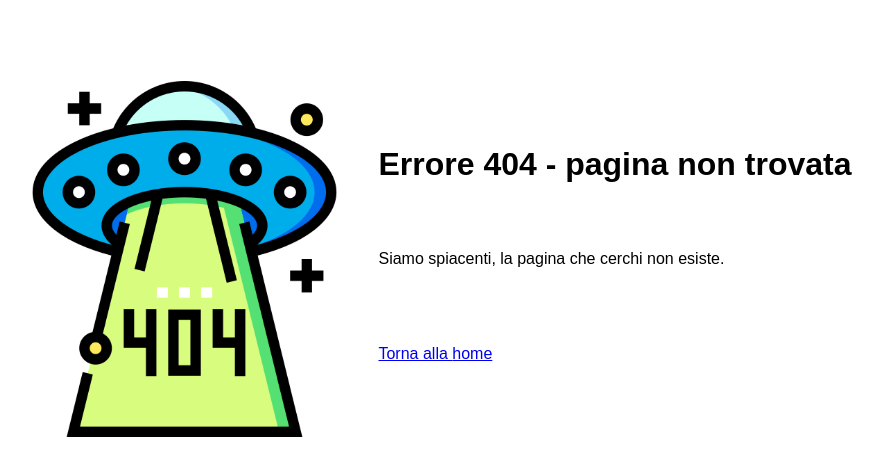
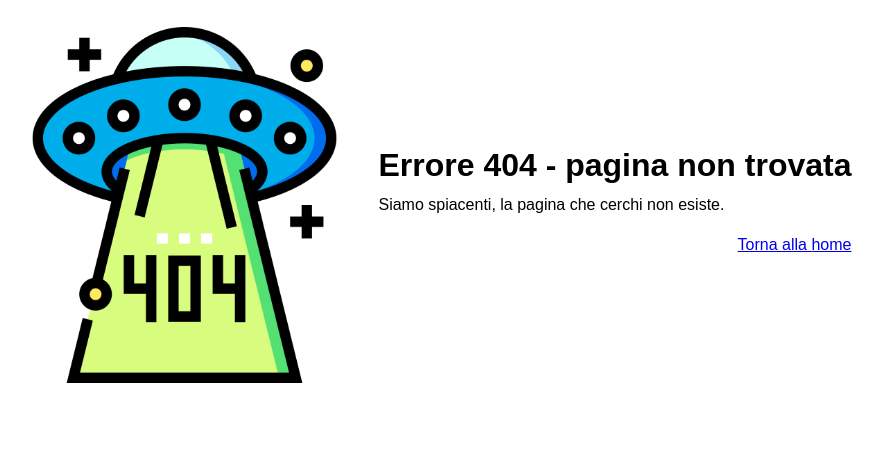
Before and after one commit to MatteoSquarz/GameHub, a PHP site: page /404.html in a window 1280 px wide. Shown: the top 476 px of the page, without its empty margins (203-1086 px from the left). Run offline with PHP 8.4, Linux system fonts and the light colour scheme.

Commit message:
minor changes
Closes #28

```diff
--- a/style.css
+++ b/style.css
@@ -981,7 +981,7 @@ hr{
 
 .error-container {
     justify-self: center;
-    margin: 5em;
+    margin: 2vw;
     display: flex;
     justify-content: center;
 }
@@ -995,7 +995,7 @@ hr{
 .error-info {
     display: flex;
     flex-direction: column;
-    justify-content: space-evenly;
+    justify-content: center;
     gap: 1em;
     padding: 1em;
 }
@@ -1007,3 +1007,7 @@ hr{
 .error-descr {
     color: black;
 }
+
+.error-info a {
+    align-self: flex-end;
+}
```
